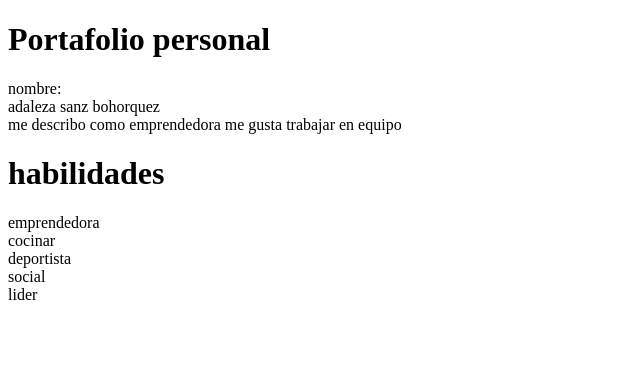
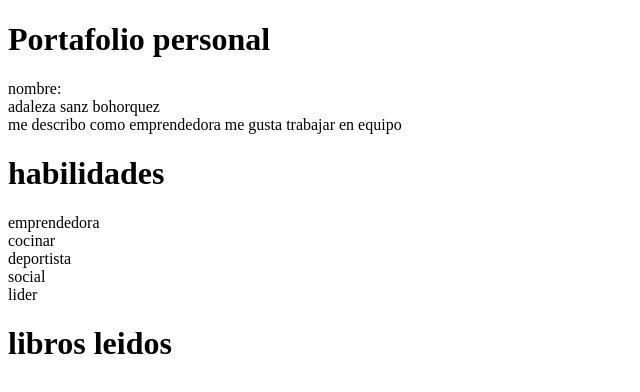
Before and after one commit to adaleza/parcial_1, a plain HTML site: page index.html in a window 1280 px wide. Shown: the whole page, without its empty margins (0-640 px from the left). Drawn offline with Linux system fonts and the light colour scheme.

Commit message:
un decimo

```diff
--- a/index.html
+++ b/index.html
@@ -15,5 +15,7 @@
     <div>deportista</div>
     <div>social</div>
     <div>lider</div>
+    <h1>libros leidos</h1>
+
 </body>
 </html>
```
